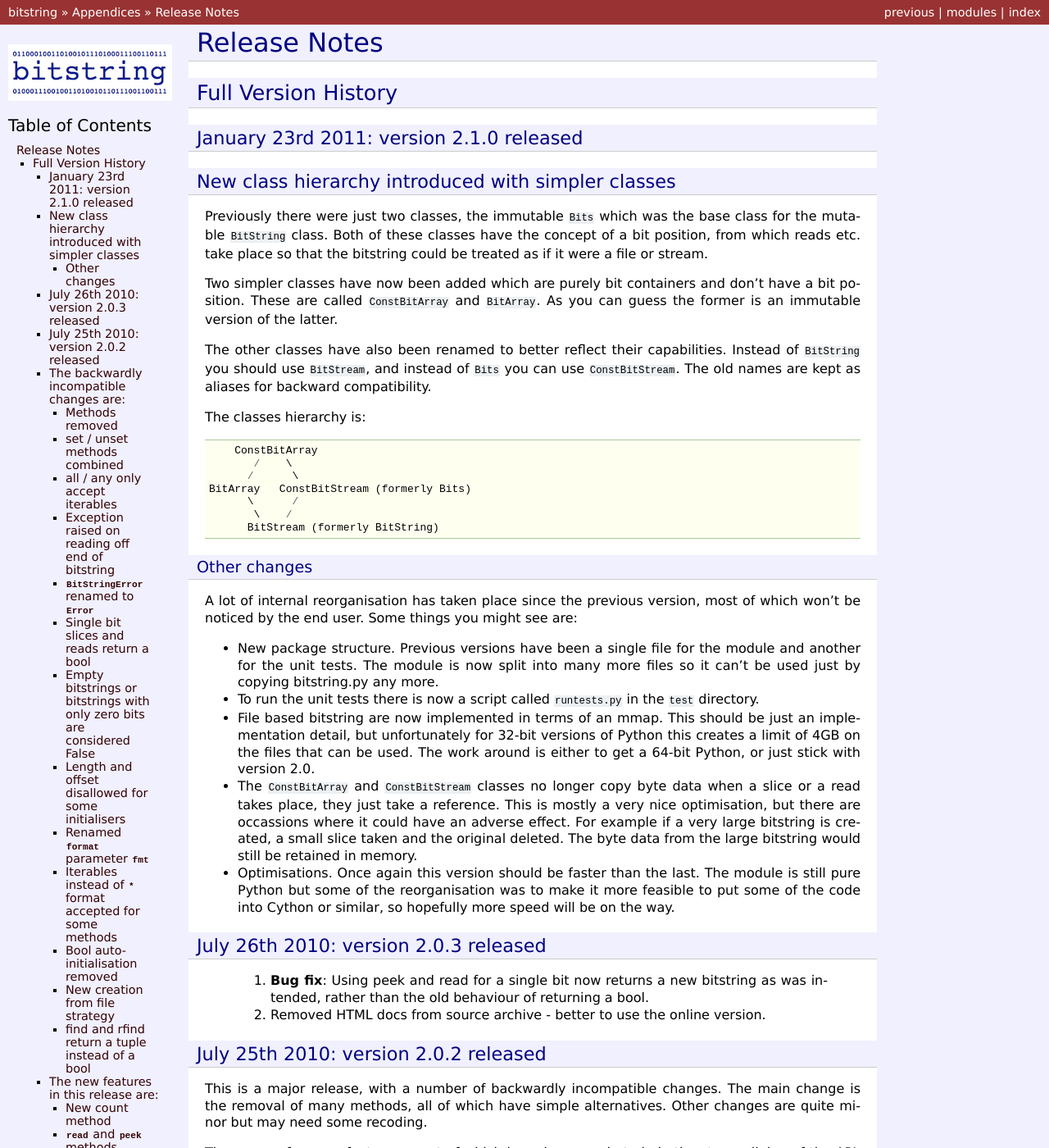
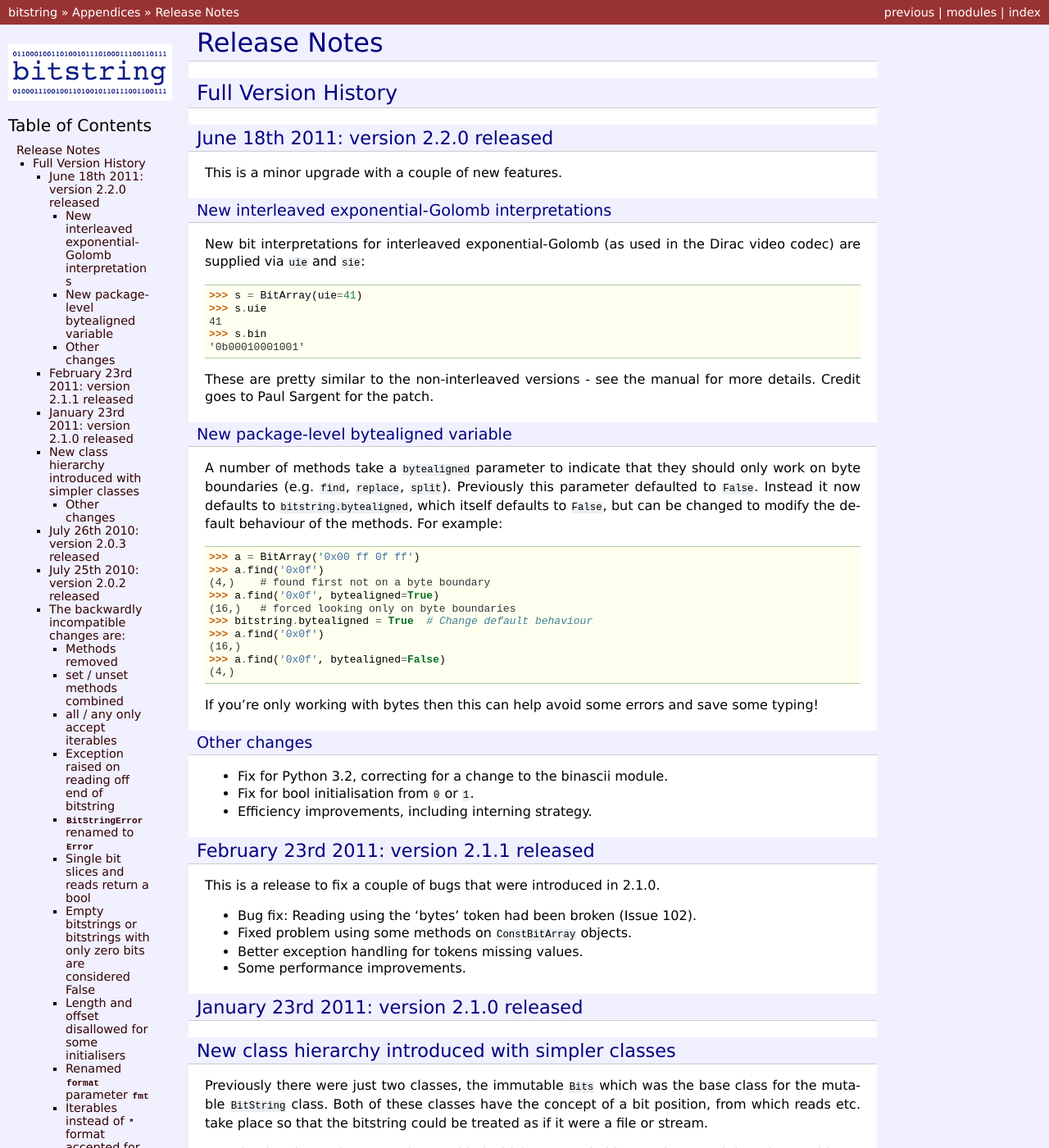
Before and after one commit to scott-griffiths/bitstring, a Sphinx documentation site: the page built from trunk/doc/release_notes.rst, in a window 1280 px wide and 1400 px high. Shown: the whole window at 82% size. Built offline with Sphinx 7.4.7, drawn with Linux system fonts in a browser that asks for light colours.

Commit message:
* Minor documentation updates and new PDF. * Removed readto method - decided against inclusion in 2.2. * Release notes for 2.2. * Fix to module-level bytealigned for streaming find and rfind.

```diff
--- a/trunk/doc/bitarray.rst
+++ b/trunk/doc/bitarray.rst
@@ -100,7 +100,7 @@
             >>> s
             BitArray('0b11110')
 
-    .. method:: replace(old, new[, start, end, count, bytealigned=False])
+    .. method:: replace(old, new[, start, end, count, bytealigned])
 
         Finds occurrences of *old* and replaces them with *new*. Returns the number of replacements made.
 
--- a/trunk/doc/reading.rst
+++ b/trunk/doc/reading.rst
@@ -184,7 +184,7 @@
 Working with byte aligned data
 ------------------------------
 
-The emphasis with the bitstring module is always towards not worrying if things are a whole number of bytes long or are aligned on byte boundaries. Internally the module has to worry about this quite a lot, but the user shouldn't have to care. To this end methods such as :meth:`~ConstBitArray.find`, :meth:`~ConstBitArray.findall`, :meth:`ConstBitArray.split` and :meth:`~BitArray.replace` by default aren't concerned with looking for things only on byte boundaries and provide a parameter ``bytealigned`` which can be set to ``True`` to change this behaviour.
+The emphasis with the bitstring module is always towards not worrying if things are a whole number of bytes long or are aligned on byte boundaries. Internally the module has to worry about this quite a lot, but the user shouldn't have to care. To this end methods such as :meth:`~ConstBitArray.find`, :meth:`~ConstBitArray.findall`, :meth:`~ConstBitArray.split` and :meth:`~BitArray.replace` by default aren't concerned with looking for things only on byte boundaries and provide a parameter ``bytealigned`` which can be set to ``True`` to change this behaviour.
 
 This works fine, but it's not uncommon to be working only with whole-byte data and all the ``bytealigned=True`` can get a bit repetitive. To solve this it is possible to change the default throughout the module by setting ``bitstring.bytealigned``. For example::
 
--- a/trunk/doc/release_notes.rst
+++ b/trunk/doc/release_notes.rst
@@ -7,6 +7,65 @@
 
 Full Version History
 ====================
+
+June 18th 2011: version 2.2.0 released
+--------------------------------------
+This is a minor upgrade with a couple of new features.
+
+New interleaved exponential-Golomb interpretations
+^^^^^^^^^^^^^^^^^^^^^^^^^^^^^^^^^^^^^^^^^^^^^^^^^^
+
+New bit interpretations for interleaved exponential-Golomb (as used in the
+Dirac video codec) are supplied via ``uie`` and ``sie``::
+
+    >>> s = BitArray(uie=41)
+    >>> s.uie
+    41
+    >>> s.bin
+    '0b00010001001'
+
+These are pretty similar to the non-interleaved versions - see the manual
+for more details. Credit goes to Paul Sargent for the patch.
+
+New package-level bytealigned variable
+^^^^^^^^^^^^^^^^^^^^^^^^^^^^^^^^^^^^^^
+
+A number of methods take a ``bytealigned`` parameter to indicate that they
+should only work on byte boundaries (e.g. ``find``, ``replace``, ``split``). Previously
+this parameter defaulted to ``False``. Instead it now defaults to
+``bitstring.bytealigned``, which itself defaults to ``False``, but can be changed
+to modify the default behaviour of the methods. For example::
+
+    >>> a = BitArray('0x00 ff 0f ff')
+    >>> a.find('0x0f')
+    (4,)    # found first not on a byte boundary
+    >>> a.find('0x0f', bytealigned=True)
+    (16,)   # forced looking only on byte boundaries
+    >>> bitstring.bytealigned = True  # Change default behaviour
+    >>> a.find('0x0f')
+    (16,)
+    >>> a.find('0x0f', bytealigned=False)
+    (4,)
+
+If you're only working with bytes then this can help avoid some errors and
+save some typing!
+
+Other changes
+^^^^^^^^^^^^^
+
+* Fix for Python 3.2, correcting for a change to the binascii module.
+* Fix for bool initialisation from ``0`` or ``1``.
+* Efficiency improvements, including interning strategy.
+
+
+February 23rd 2011: version 2.1.1 released
+------------------------------------------
+This is a release to fix a couple of bugs that were introduced in 2.1.0.
+
+* Bug fix: Reading using the 'bytes' token had been broken (Issue 102).
+* Fixed problem using some methods on ``ConstBitArray`` objects.
+* Better exception handling for tokens missing values.
+* Some performance improvements.
 
 
 January 23rd 2011: version 2.1.0 released
```
Also changed, not shown: trunk/doc/constbitarray.rst (+4 -10 lines), 5 other files.
